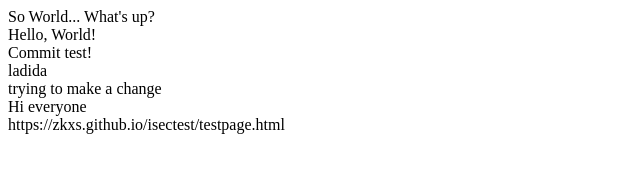
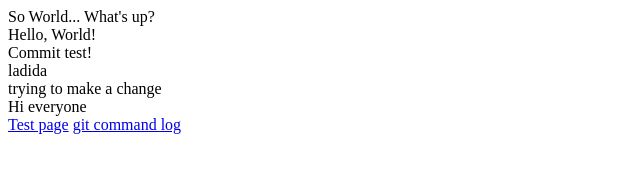
Before and after one commit to zkxs/isectest, a plain HTML site: page index.html in a window 1280 px wide. Shown: the whole page, without its empty margins (0-640 px from the left). Drawn offline with Linux system fonts and the light colour scheme.

Commit message:
Fixed thomas' silly link, and added a link to the log

```diff
--- a/index.html
+++ b/index.html
@@ -4,14 +4,14 @@
 	</head>
 
 	<body>
-
 		So World... What's up?<br>
 		Hello, World!<br>
 		Commit test!<br>
 		ladida<br>
 		trying to make a change<br>
 		Hi everyone<br>
-		<a>https://zkxs.github.io/isectest/testpage.html</a>
+		<a href="https://zkxs.github.io/isectest/testpage.html">Test page</a>
+		<a href="git_commands.log">git command log</a>
 	</body>
 
 </html>
```
